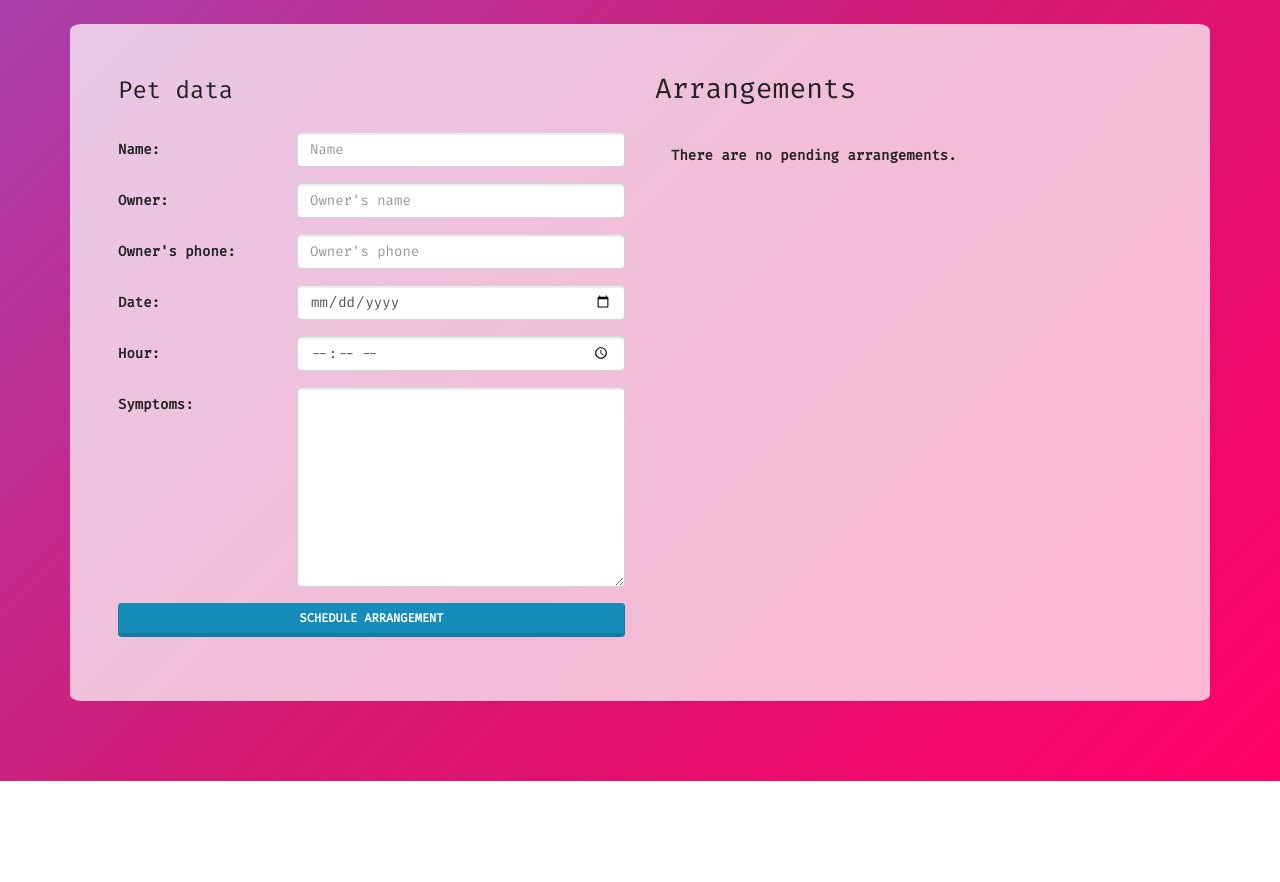
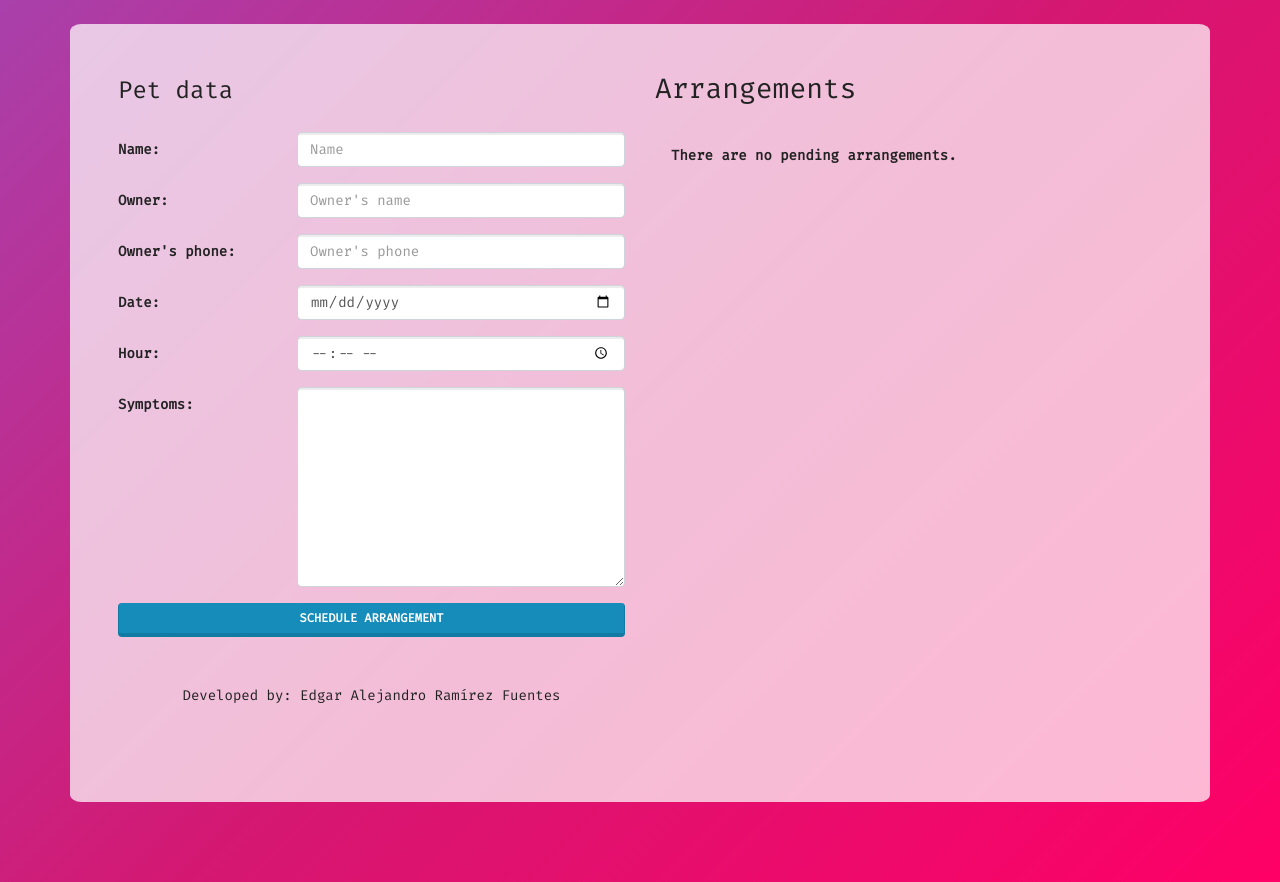
Before and after one commit to EdgarRamirezFuentes/Arrangement_Manager, a plain HTML site: page index.html in a window 1280 px wide. Shown: the part 130-1012 px from the top of the page. Before the commit the page ends 911 px from the top, so only its background shows below. Drawn offline with Linux system fonts and the light colour scheme.

Commit message:
Developer name added

```diff
--- a/index.html
+++ b/index.html
@@ -58,6 +58,7 @@
                             <button type="submit" class="btn btn-primary w-100 d-block">Schedule arrangement</button>
                     </div>
                 </form>
+                <p class="text-center my-5">Developed by: Edgar Alejandro Ramírez Fuentes</p>
             </div>
             <div class="col-md-6">
                 <h2 id="manage" class="mb-4">Arrangements</h2>
```
